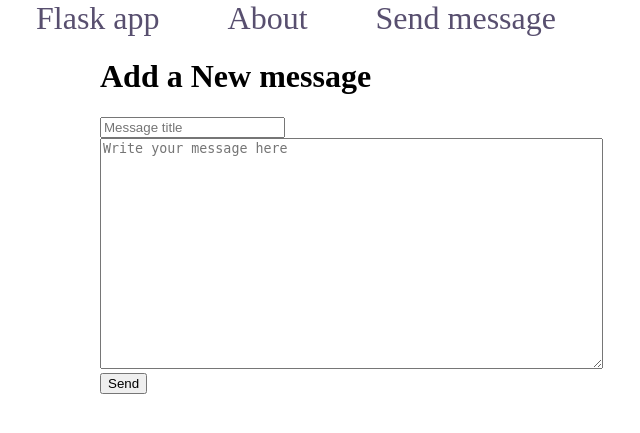
After one commit to 100ballovby/mon_5pm, a Flask app: page /create in a window 1280 px wide. The commit adds this page. Shown: the top 433 px of the page, without its empty margins (28-668 px from the left). Run offline with Flask 2, Linux system fonts and the light colour scheme.

Commit message:
Adding form to the create.html template

```diff
--- a/23_lesson_1403/app.py
+++ b/23_lesson_1403/app.py
@@ -15,5 +15,10 @@ def index():
     return render_template('index.html', items=messages)
 
 
+@app.route('/create', methods=['GET', 'POST'])
+def create():
+    return render_template('create.html')
+
+
 if __name__ == '__main__':  # если запускается именно ЭТОТ файл, то
     app.run()  # активировать "сервер" сайта
--- a/23_lesson_1403/templates/base.html
+++ b/23_lesson_1403/templates/base.html
@@ -10,6 +10,7 @@
 <nav>
     <a href="{{ url_for('index') }}">Flask app</a>
     <a href="">About</a>
+    <a href="{{ url_for('create') }}">Send message</a>
 </nav>
 
 <div class="container">
--- /dev/null
+++ b/23_lesson_1403/templates/create.html
@@ -0,0 +1,13 @@
+{% extends 'base.html' %}
+
+{% block content %}
+    <h1>Add a New message</h1>
+    <form action="" method="post">  <!-- создаю форму, которая отправляет данные -->
+        <input type="text" name="title" placeholder="Message title">
+        <br>
+        <textarea name="content" cols="60" rows="15"
+        placeholder="Write your message here"></textarea>
+        <br>
+        <button class="btn" type="submit">Send</button>
+    </form>
+{% endblock %}
```
